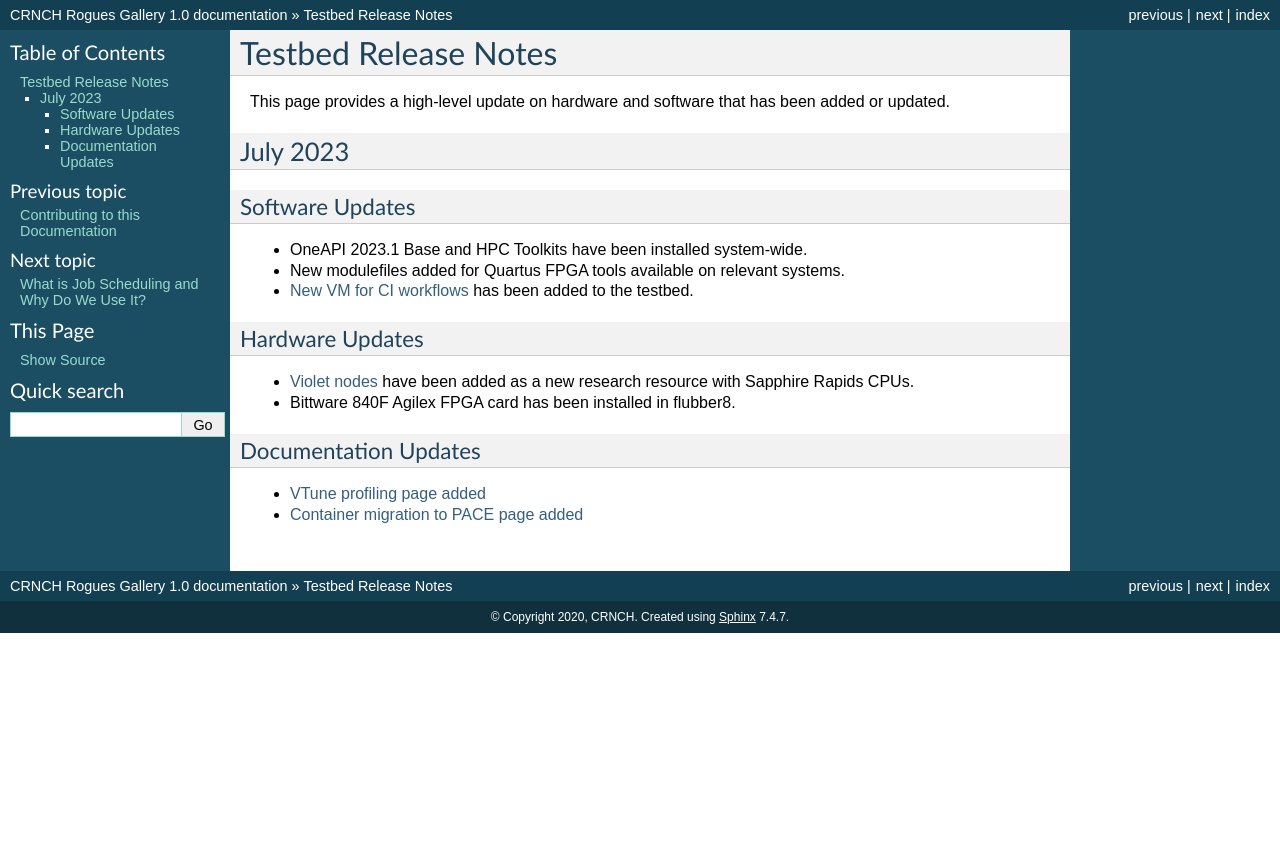
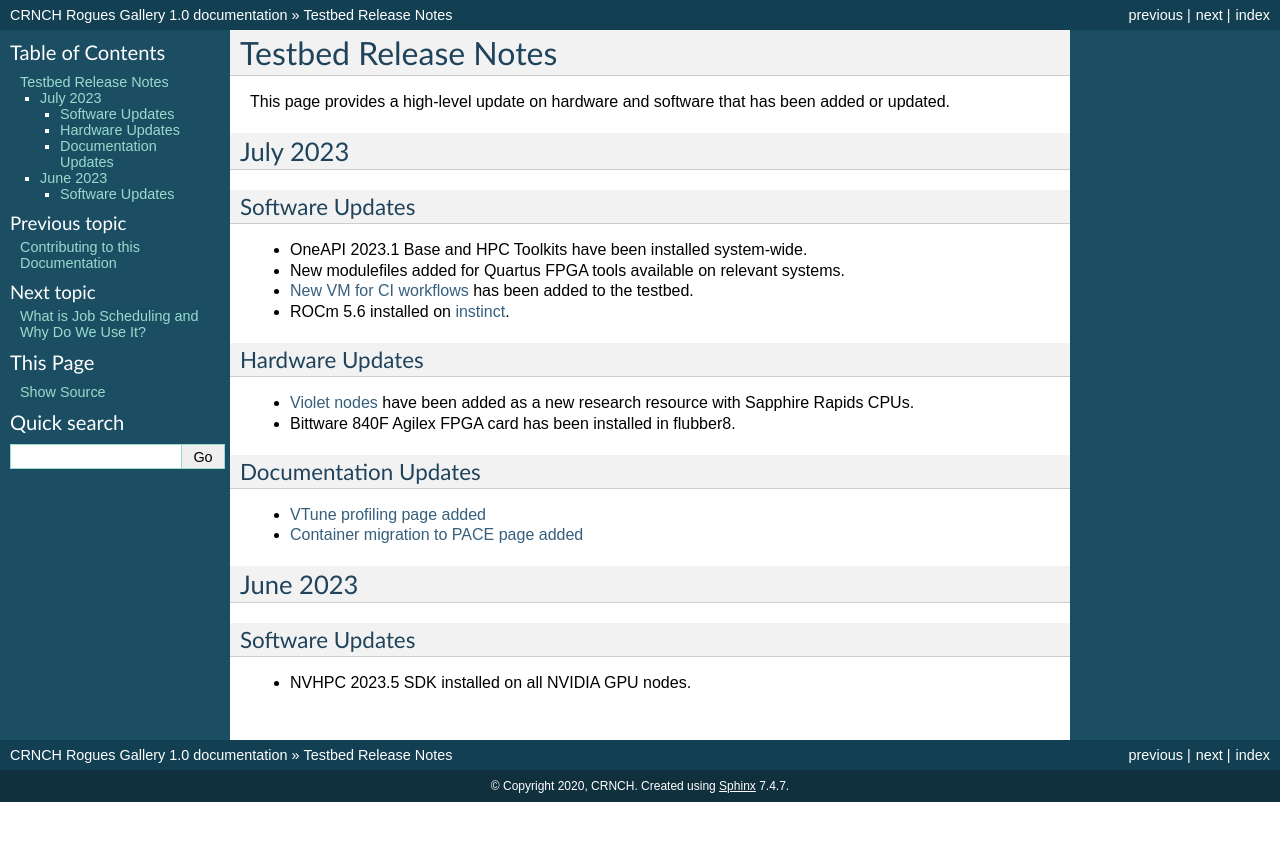
Before and after one commit to gt-crnch-rg/read-the-docs, a Sphinx documentation site: the page built from docs/general/testbed-release-notes.rst, in a window 1280 px wide. Shown: the top 841 px of the page. Built offline with Sphinx 7.4.7, drawn with Linux system fonts in a browser that asks for light colours; pages that are not in the unit, such as notebooks, are missing from menus.

Commit message:
Update testbed-release-notes.rst

```diff
--- a/docs/general/testbed-release-notes.rst
+++ b/docs/general/testbed-release-notes.rst
@@ -12,6 +12,7 @@ Software Updates
 - OneAPI 2023.1 Base and HPC Toolkits have been installed system-wide.
 - New modulefiles added for Quartus FPGA tools available on relevant systems.
 - `New VM for CI workflows <https://gt-crnch-rg.readthedocs.io/en/main/general/ci-runners.html>`__ has been added to the testbed.
+- ROCm 5.6 installed on `instinct <https://gt-crnch-rg.readthedocs.io/en/main/gpu/instinct-mi210.html>`__.
 
 Hardware Updates
 ~~~~~~~~~~~~~~~~
@@ -22,3 +23,10 @@ Documentation Updates
 ~~~~~~~~~~~~~~~~
 - `VTune profiling page added <https://gt-crnch-rg.readthedocs.io/en/main/tools/vtune-profiler.html>`__
 - `Container migration to PACE page added <https://gt-crnch-rg.readthedocs.io/en/main/containers/pace-container-migration.html>`__
+
+June 2023
+---------
+
+Software Updates
+~~~~~~~~~~~~~~~~
+- NVHPC 2023.5 SDK installed on all NVIDIA GPU nodes.
```
